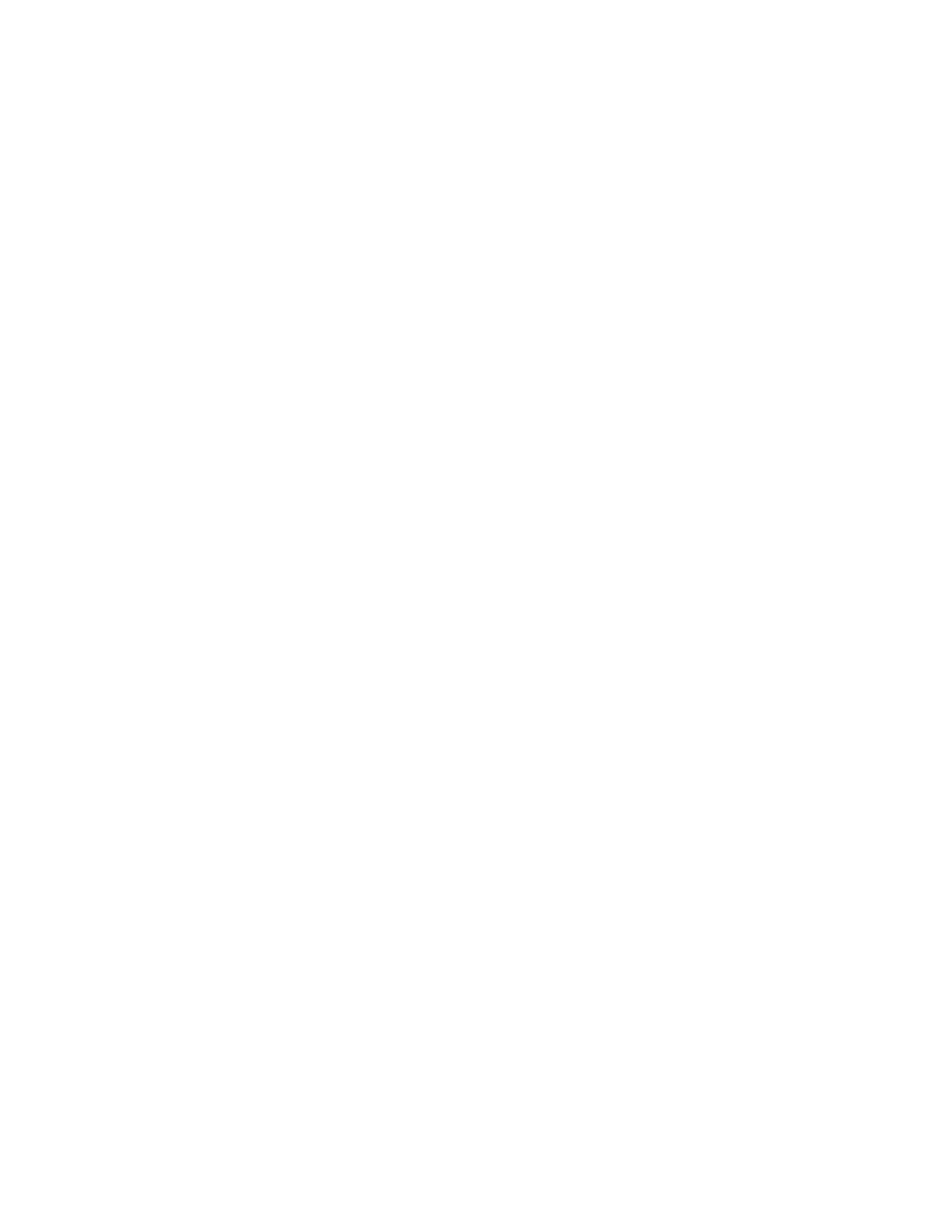
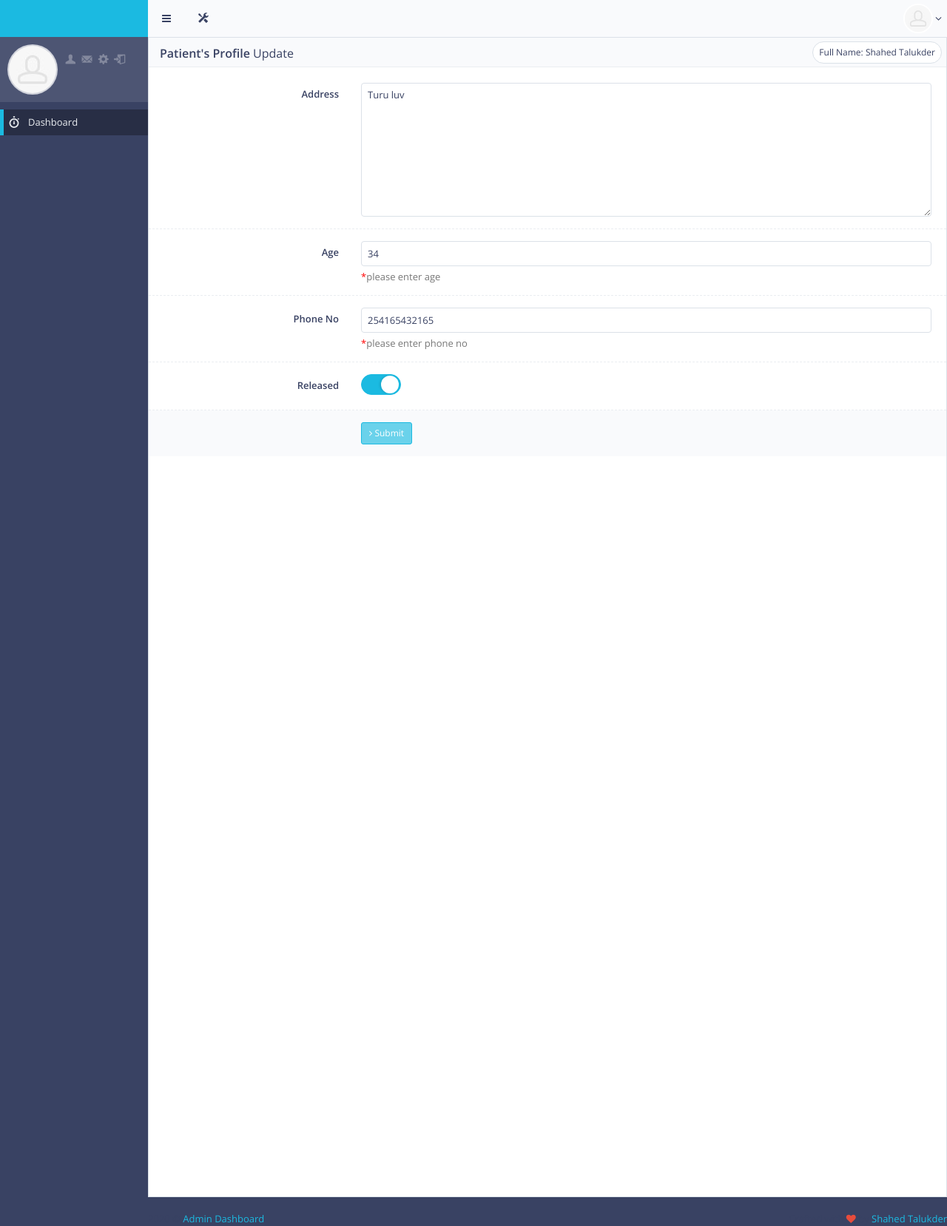
Before and after one commit to shahed-swe/digital_medical_sheba, a Django app: page /edit_patient/7/ in a window 1280 px wide. Before the commit the page is empty. Shown: the whole page at 74% size. Before the commit the page ends 800 px from the top, so only its background shows below. Run offline with Django 3.2, Linux system fonts and the light colour scheme; data comes from the database, SQL or seed files in the repository; both versions use the stored data as it was after the commit; some libraries are stand-ins or nearby versions.

Commit message:
new commit

```diff
--- a/frontend/templates/front/edit_doctor_view.html
+++ b/frontend/templates/front/edit_doctor_view.html
@@ -4,6 +4,11 @@
 <!-- static loaded -->
 {%block main_content%}
 <!-- main contet starts-->
+<style>
+    .form-horizontal {
+        margin-bottom: 1000px;
+    }
+</style>
 <div class="row">
     <div class="col-md-12">
         <!-- Basic Form Elements Block -->
--- a/frontend/templates/front/edit_patient_view.html
+++ b/frontend/templates/front/edit_patient_view.html
@@ -0,0 +1,81 @@
+{%extends 'front/base.html'%}
+<!-- extended base -->
+{%load static%}
+<!-- static loaded -->
+{%block main_content%}
+<!-- main contet starts-->
+<style>
+    .form-horizontal {
+        margin-bottom: 1000px;
+    }
+</style>
+<div class="row">
+    <div class="col-md-12">
+        <!-- Basic Form Elements Block -->
+        <div class="block">
+            <!-- Basic Form Elements Title -->
+            <div class="block-title">
+                <div class="block-options pull-right">
+                    {%for i in pat%}
+                    <a href="javascript:void(0)" class="btn btn-alt btn-sm btn-default toggle-bordered enable-tooltip" data-toggle="button" title="" data-original-title="Toggles .form-bordered class">Full Name: {{i.full_name | title}}</a>
+                    <!--  -->
+                    {%endfor%}
+                </div>
+                <h2><strong>Patient's Profile</strong> Update</h2>
+            </div>
+            <!-- END Form Elements Title -->
+
+            <!-- Basic Form Elements Content -->
+            <form method="POST" class="form-horizontal form-bordered">
+                {%csrf_token%}
+                <!--  -->
+                {%for i in pat%}
+                <div class="form-group">
+                    <label class="col-md-3 control-label" for="example-textarea-input">Address</label>
+                    <div class="col-md-9">
+                        <textarea id="address" name="patientAddress" rows="9" class="form-control" placeholder="Enter Address">{{i.address}}</textarea>
+                    </div>
+                </div>
+                <div class="form-group ">
+                    <label class="col-md-3 control-label " for="example-email-input ">Age</label>
+                    <div class="col-md-9 ">
+                        <input type="text " id="age " name="patientAge" class="form-control " placeholder="Enter Age " value="{{i.age}}">
+                        <span class="help-block "><span style="color:red ">*</span>please enter age</span>
+                    </div>
+                </div>
+                <div class="form-group ">
+                    <label class="col-md-3 control-label " for="example-email-input ">Phone No</label>
+                    <div class="col-md-9 ">
+                        <input type="text " id="email " name="patientPhoneno" class="form-control " placeholder="Enter Phone Number " value="{{i.phone_no}}">
+                        <span class="help-block "><span style="color:red ">*</span>please enter phone no</span>
+                    </div>
+                </div>
+                <div class="form-group ">
+                    <label class="col-md-3 control-label " for="example-email-input ">Released</label>
+                    <div class="col-md-9 ">
+                        <!--  -->
+                        {%if i.released == True%}
+                        <!--  -->
+                        <label class="switch switch-primary"><input type="checkbox" id="checkbox" name="patientRelease" checked><span></span></label>
+                        <!--  -->
+                        {%else%}
+                        <!--  -->
+                        <label class="switch switch-primary"><input type="checkbox" id="checkbox" name="patientRelease"><span></span></label>
+                        <!--  -->
+                        {%endif%}
+                    </div>
+                </div>
+                <div class="form-group form-actions ">
+                    <div class="col-md-9 col-md-offset-3 ">
+                        <button type="submit " class="btn btn-sm btn-primary "><i class="fa fa-angle-right "></i> Submit</button>
+                    </div>
+                </div>
+                {%endfor%}
+            </form>
+            <!-- END Basic Form Elements Content -->
+        </div>
+        <!-- END Basic Form Elements Block -->
+    </div>
+</div>
+<!-- main content ends here -->
+{%endblock main_content%}
--- a/frontend/views.py
+++ b/frontend/views.py
@@ -89,22 +89,32 @@ def patient(request):
     return render(request, 'front/patient_control.html', {"title":"Patient","patient":patient})
 
 def edit_patient(request, id):
-    patient = Patient.objects.filter(pk=id)
+    pat = Patient.objects.filter(pk=id)
     user = User.objects.get(pk=id)
-    print(user)
-    print(patient)
     if request.method == "POST":
-        doctor = Doctor(
-            user=user,
-            full_name=user.first_name+' '+user.last_name,
-            address=request.POST.get('doctorAddress'),
-            age=request.POST.get('doctorAge'),
-            degree=request.POST.get('doctorDegree'),
-            phone_no=request.POST.get('doctorPhoneno')
-        )
-        doctor.save()
+        if request.POST.get('patientRelease') == "on":
+            print(request.POST.get(''))
+            patient = Patient(
+                user=user,
+                full_name=user.first_name+' '+user.last_name,
+                address=request.POST.get('patientAddress'),
+                age=request.POST.get('patientAge'),
+                phone_no=request.POST.get('patientPhoneno'),
+                released = True
+            )
+            patient.save()
+        else:
+            patient = Patient(
+                user=user,
+                full_name=user.first_name+' '+user.last_name,
+                address=request.POST.get('patientAddress'),
+                age=request.POST.get('patientAge'),
+                phone_no=request.POST.get('patientPhoneno'),
+                released=False
+            )
+            patient.save()
         return redirect('/patient')
-    return render(request, 'front/edit_patient_view.html',{"title":"Edit","patient":patient})
+    return render(request, 'front/edit_patient_view.html',{"title":"Edit","pat":pat})
 
 
 def delete_patient(request, id):
```
Also changed, not shown: db.sqlite3.
